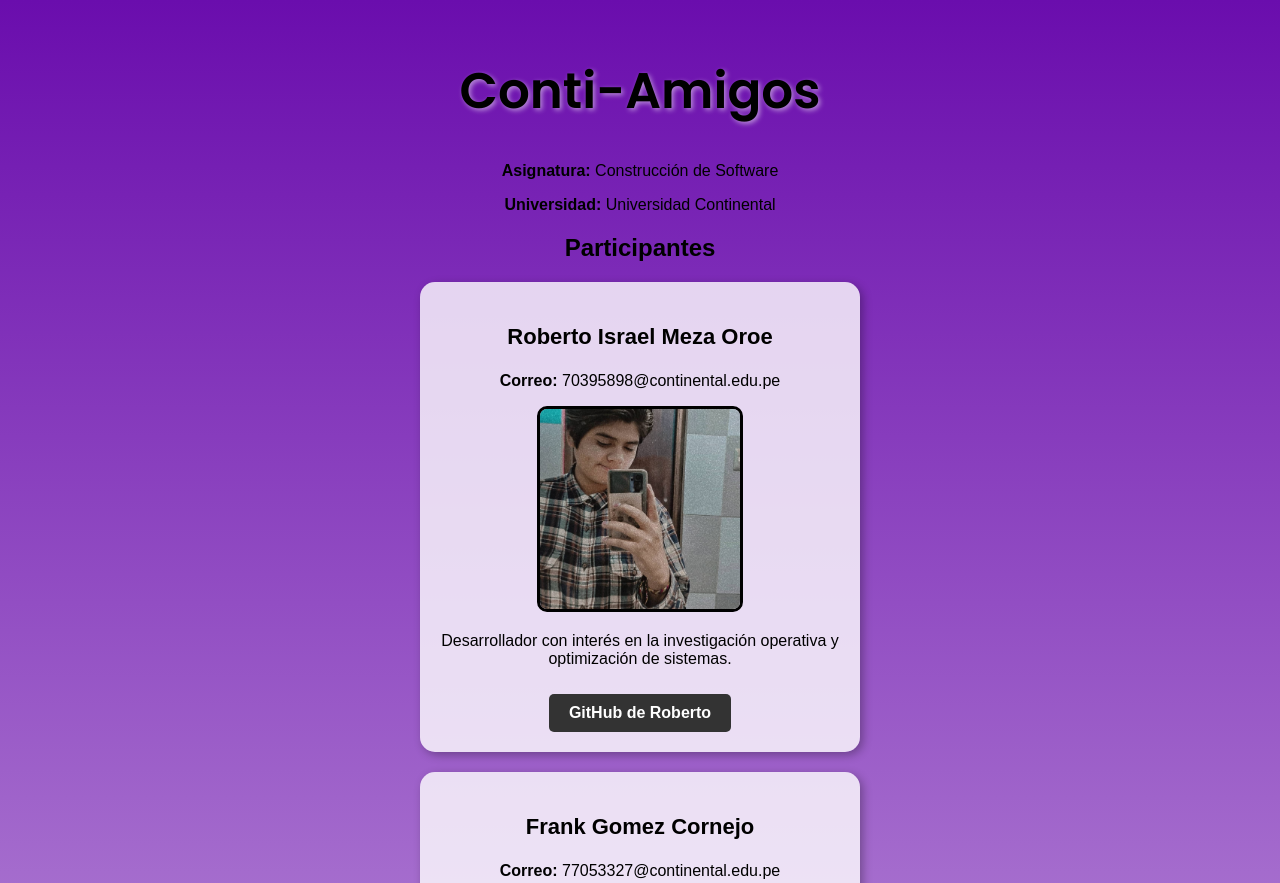
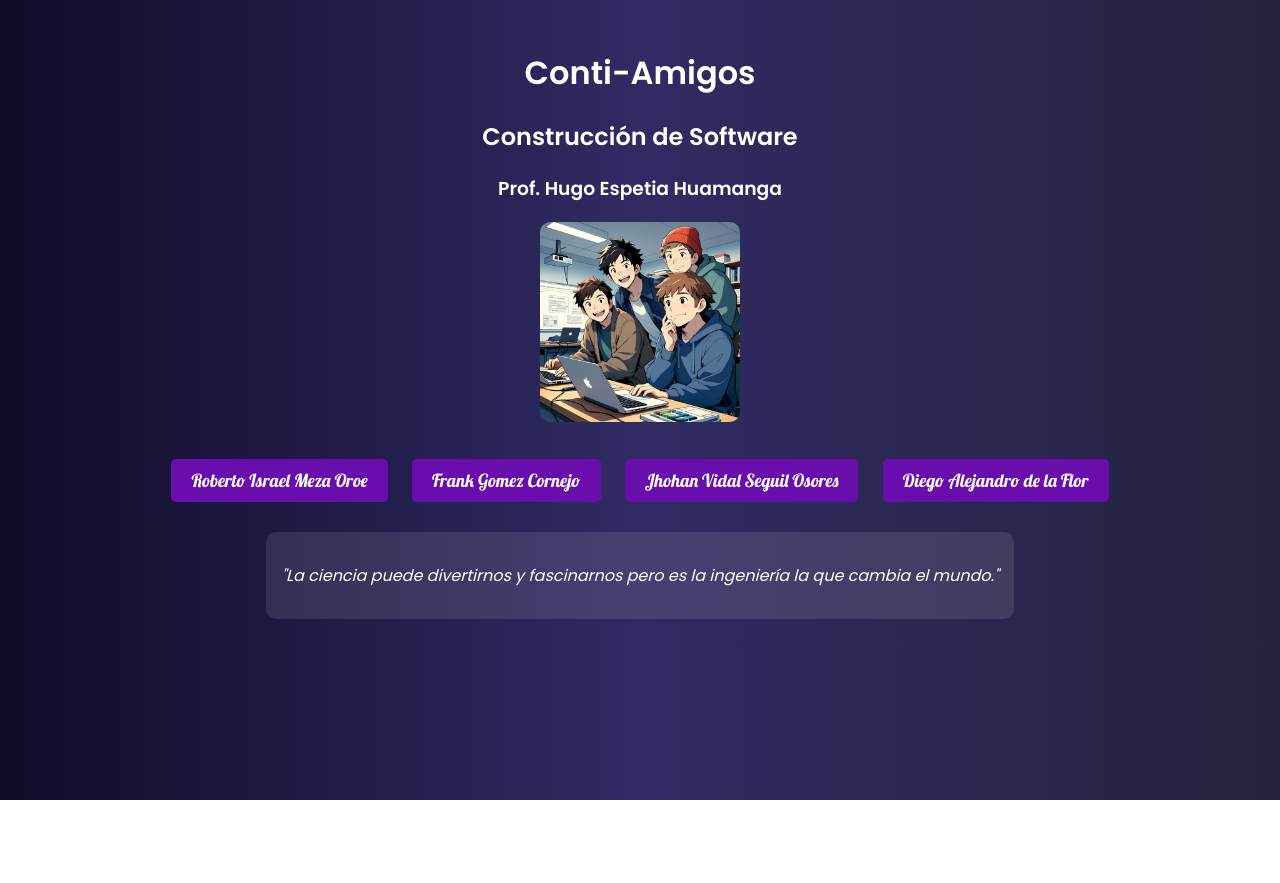
Before and after one commit to DlegoDeLaFlor/Conti-Amigos, a plain HTML site: page index.html in a window 1280 px wide. Shown: the top 883 px of the page. After the commit the page ends 800 px from the top, so only its background shows below. Drawn offline with Linux system fonts and the light colour scheme.

Commit message:
Actualizacion 2da presentacion

```diff
--- a/index.html
+++ b/index.html
@@ -1,128 +1,163 @@
 <!DOCTYPE html>
 <html lang="es">
-
 <head>
     <meta charset="UTF-8">
     <meta name="viewport" content="width=device-width, initial-scale=1.0">
     <title>Conti-Amigos</title>
-
-    <!-- Importar la fuente Poppins desde Google Fonts -->
-    <link href="https://fonts.googleapis.com/css2?family=Poppins:wght@600&display=swap" rel="stylesheet">
-
+    <link href="https://fonts.googleapis.com/css2?family=Lobster&family=Poppins:wght@300;400;600&display=swap" rel="stylesheet">
     <style>
-        /* Fondo con degradado morado */
         body {
-            font-family: Arial, sans-serif;
+            font-family: 'Poppins', sans-serif;
             text-align: center;
-            background: linear-gradient(to bottom, #6a0dad, #ffffff);
-            color: black;
-            margin: 0;
+            background: linear-gradient(to right, #0f0c29, #302b63, #24243e);
+            color: white;
             padding: 20px;
         }
-
-        /* Estilo del título principal */
-        h1 {
-            font-size: 50px;
+        .menu button {
+            font-family: 'Lobster', cursive;
+            padding: 10px 20px;
+            margin: 10px;
+            border: none;
+            background-color: #6a0dad;
+            color: white;
+            font-size: 18px;
+            cursor: pointer;
+            border-radius: 5px;
+            transition: 0.3s;
+        }
+        .menu button:hover {
+            background-color: #8a2be2;
+        }
+        .modal {
+            display: none;
+            position: fixed;
+            z-index: 1;
+            left: 0;
+            top: 0;
+            width: 100%;
+            height: 100%;
+            background-color: rgba(0, 0, 0, 0.7);
+        }
+        .modal-content {
+            background: linear-gradient(to right, #434343, #000000);
+            margin: 15% auto;
+            padding: 20px;
+            width: 50%;
+            border-radius: 10px;
+            text-align: center;
+            color: white;
+            box-shadow: 0px 0px 10px rgba(255, 255, 255, 0.3);
+        }
+        .close {
+            color: red;
+            float: right;
+            font-size: 28px;
             font-weight: bold;
-            color: black; /* Letras en negro */
-            text-shadow: 2px 2px 5px rgba(255, 255, 255, 0.5);
-            font-family: 'Poppins', sans-serif;
+            cursor: pointer;
         }
-
-        /* Sección de cada integrante */
-        .integrante {
-            background: rgba(255, 255, 255, 0.8); /* Fondo semitransparente */
-            border-radius: 15px;
-            padding: 20px;
-            margin: 20px auto;
-            width: 80%;
-            max-width: 400px;
-            box-shadow: 3px 3px 10px rgba(0, 0, 0, 0.3);
+        .grupo-img {
+            width: 200px;
+            height: 200px;
+            object-fit: cover;
+            border-radius: 10px;
+            margin-bottom: 20px;
         }
-
-        /* Estilos de los títulos de cada integrante */
-        h3 {
-            color: black;
-            font-size: 22px;
-        }
-
-        /* Estilo de las imágenes */
         img {
             width: 200px;
             height: 200px;
             object-fit: cover;
             border-radius: 10px;
-            border: 3px solid black;
         }
-
-        /* Estilos generales de texto */
-        p {
-            font-size: 16px;
-            color: black;
+        #descripcion {
+            font-style: italic;
         }
-
-        /* Botón de GitHub */
-        .github-btn {
+        .frase {
+            margin-top: 20px;
+            padding: 15px;
+            background: rgba(255, 255, 255, 0.1);
+            border-radius: 10px;
             display: inline-block;
-            margin-top: 10px;
-            padding: 10px 20px;
-            font-size: 16px;
-            font-weight: bold;
-            color: white;
-            background-color: #333;
-            border: none;
-            border-radius: 5px;
-            text-decoration: none;
-            transition: 0.3s;
-        }
-
-        /* Efecto hover en el botón */
-        .github-btn:hover {
-            background-color: #6a0dad;
-            transform: scale(1.1);
+            font-style: italic;
         }
     </style>
 </head>
-
 <body>
     <h1>Conti-Amigos</h1>
-    <p><strong>Asignatura:</strong> Construcción de Software</p>
-    <p><strong>Universidad:</strong> Universidad Continental</p>
+    <h2>Construcción de Software</h2>
+    <h3>Prof. Hugo Espetia Huamanga</h3>
 
-    <h2>Participantes</h2>
-
-    <div class="integrante">
-        <h3>Roberto Israel Meza Oroe</h3>
-        <p><strong>Correo:</strong> 70395898@continental.edu.pe</p>
-        <img src="robert.jpeg" alt="Foto de Roberto">
-        <p>Desarrollador con interés en la investigación operativa y optimización de sistemas.</p>
-        <a href="https://github.com/robert505-me" class="github-btn" target="_blank">GitHub de Roberto</a>
+    <div>
+        <img class="grupo-img" src="grupo.jpeg" alt="No hay imagen de grupo">
     </div>
 
-    <div class="integrante">
-        <h3>Frank Gomez Cornejo</h3>
-        <p><strong>Correo:</strong> 77053327@continental.edu.pe</p>
-        <img src="frank.jpeg" alt="Foto de Frank">
-        <p>Apasionado por la programación y la resolución de problemas en software.</p>
-        <a href="https://github.com/leFrank27" class="github-btn" target="_blank">GitHub de Frank</a>
+    <div class="menu">
+        <button onclick="mostrarModal('roberto')">Roberto Israel Meza Oroe</button>
+        <button onclick="mostrarModal('frank')">Frank Gomez Cornejo</button>
+        <button onclick="mostrarModal('jhohan')">Jhohan Vidal Seguil Osores</button>
+        <button onclick="mostrarModal('diego')">Diego Alejandro de la Flor</button>
     </div>
 
-    <div class="integrante">
-        <h3>Jhohan Vidal Seguil Osores</h3>
-        <p><strong>Correo:</strong> 76681507@continental.edu.pe</p>
-        <img src="sgil.jpeg" alt="Foto de Jhohan">
-        <p>Interesado en la ciberseguridad y el desarrollo web.</p>
-        <a href="https://github.com/Seguil37" class="github-btn" target="_blank">GitHub de Jhohan</a>
+    <div id="modal" class="modal">
+        <div class="modal-content">
+            <span class="close" onclick="cerrarModal()">&times;</span>
+            <h2 id="nombre"></h2>
+            <p id="correo"></p>
+            <img id="foto" src="" alt="Foto del integrante">
+            <p id="descripcion"></p>
+        </div>
     </div>
 
-    <div class="integrante">
-        <h3>Diego Alejandro de la Flor</h3>
-        <p><strong>Correo:</strong> 72613628@continental.edu.pe</p>
-        <img src="diego.jpeg" alt="Foto de Diego">
-        <p>Especializado en bases de datos y gestión de proyectos tecnológicos.</p>
-        <a href="https://github.com/DlegoDeLaFlor" class="github-btn" target="_blank">GitHub de Diego</a>
+    <div class="frase">
+        <p>"La ciencia puede divertirnos y fascinarnos pero es la ingeniería la que cambia el mundo."</p>
     </div>
 
+    <script>
+        function mostrarModal(integrante) {
+            let datos = {
+                "roberto": {
+                    "nombre": "Roberto Israel Meza Oroe",
+                    "correo": "70395898@continental.edu.pe",
+                    "foto": "robert.jpeg",
+                    "descripcion": "Desarrollador con interés en la investigación operativa y optimización de sistemas."
+                },
+                "frank": {
+                    "nombre": "Frank Gomez Cornejo",
+                    "correo": "77053327@continental.edu.pe",
+                    "foto": "frank.jpeg",
+                    "descripcion": "Apasionado por la programación y la resolución de problemas en software."
+                },
+                "jhohan": {
+                    "nombre": "Jhohan Vidal Seguil Osores",
+                    "correo": "76681507@continental.edu.pe",
+                    "foto": "sgil.jpeg",
+                    "descripcion": "Interesado en la ciberseguridad y el desarrollo web."
+                },
+                "diego": {
+                    "nombre": "Diego Alejandro de la Flor",
+                    "correo": "72613628@continental.edu.pe",
+                    "foto": "diego.jpeg",
+                    "descripcion": "Especializado en bases de datos y gestión de proyectos tecnológicos."
+                }
+            };
+
+            document.getElementById("nombre").innerText = datos[integrante].nombre;
+            document.getElementById("correo").innerHTML = "<strong>Correo:</strong> " + datos[integrante].correo;
+            document.getElementById("foto").src = datos[integrante].foto;
+            document.getElementById("descripcion").innerText = datos[integrante].descripcion;
+
+            document.getElementById("modal").style.display = "block";
+        }
+
+        function cerrarModal() {
+            document.getElementById("modal").style.display = "none";
+        }
+
+        window.onclick = function(event) {
+            let modal = document.getElementById("modal");
+            if (event.target === modal) {
+                modal.style.display = "none";
+            }
+        }
+    </script>
 </body>
-
 </html>
```
Also changed, not shown: grupo.jpeg (added).
